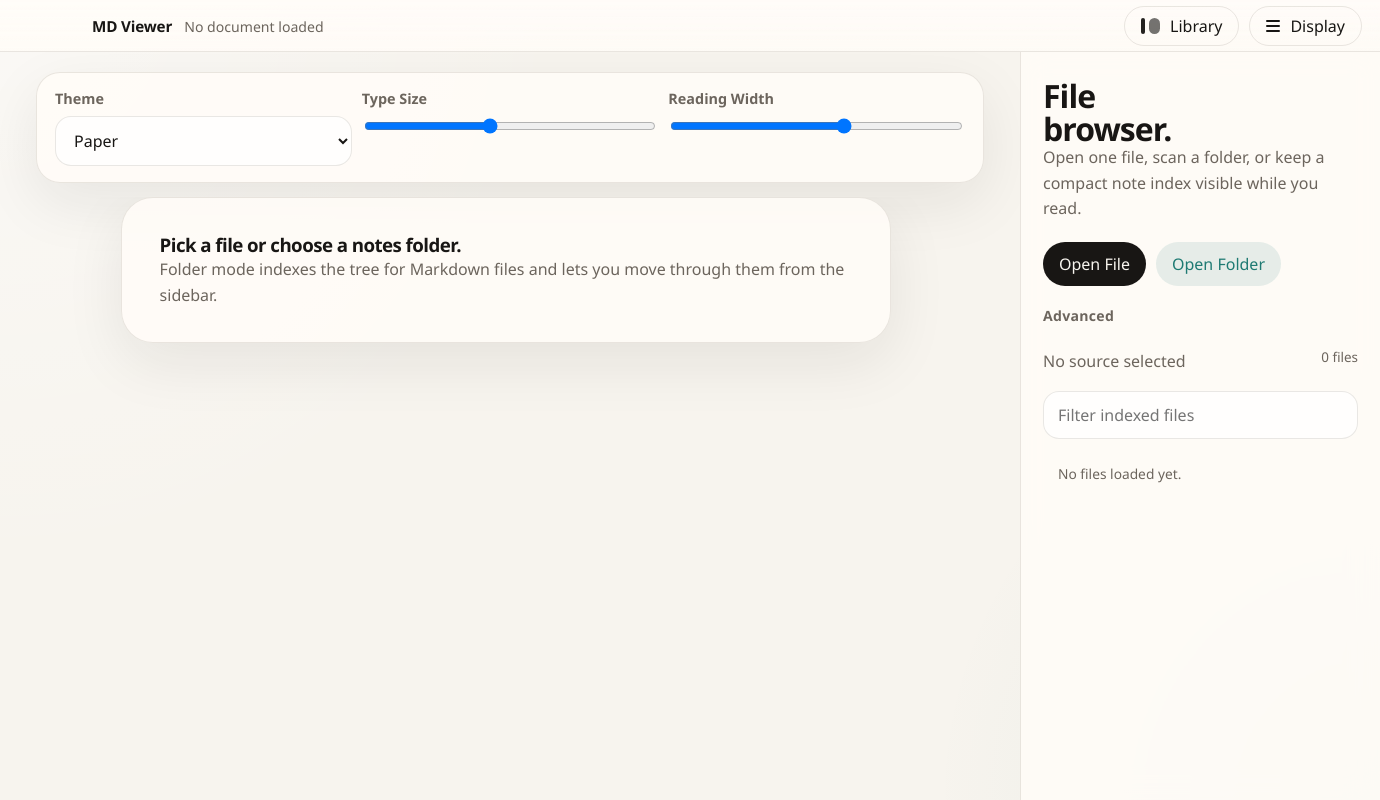
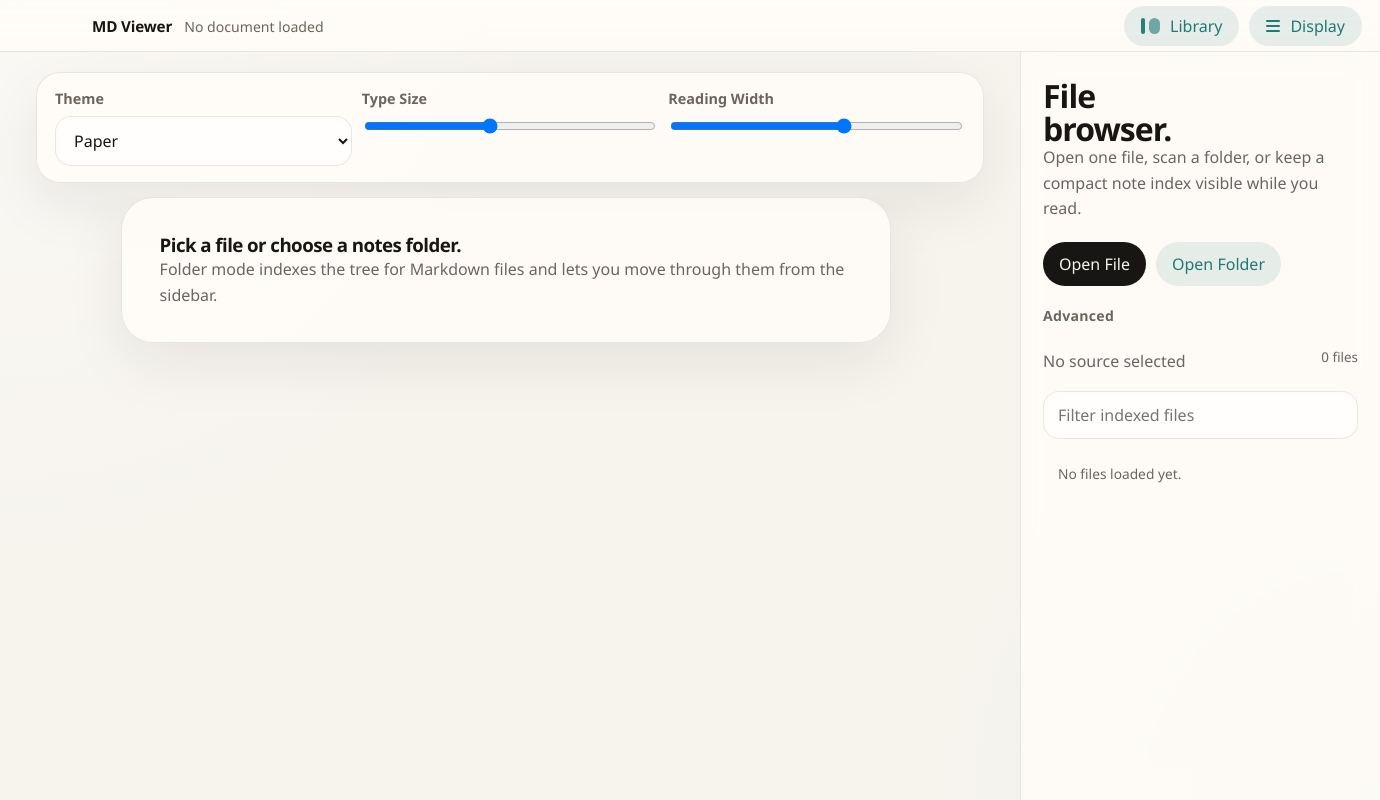
Before and after one commit to magbicaleman/md-viewer, an Electron app: page src/index.html in a window 1380 px wide. Drawn offline with Linux system fonts and the light colour scheme; no server answers.

Commit message:
Show active state in titlebar toggles

```diff
--- a/src/styles.css
+++ b/src/styles.css
@@ -241,6 +241,12 @@ select {
   background: transparent;
   color: var(--text);
   border: 1px solid var(--panel-border);
+}
+
+.button-outline[aria-pressed="true"] {
+  background: var(--accent-soft);
+  border-color: transparent;
+  color: var(--accent);
 }
 
 .button-with-icon {
```
